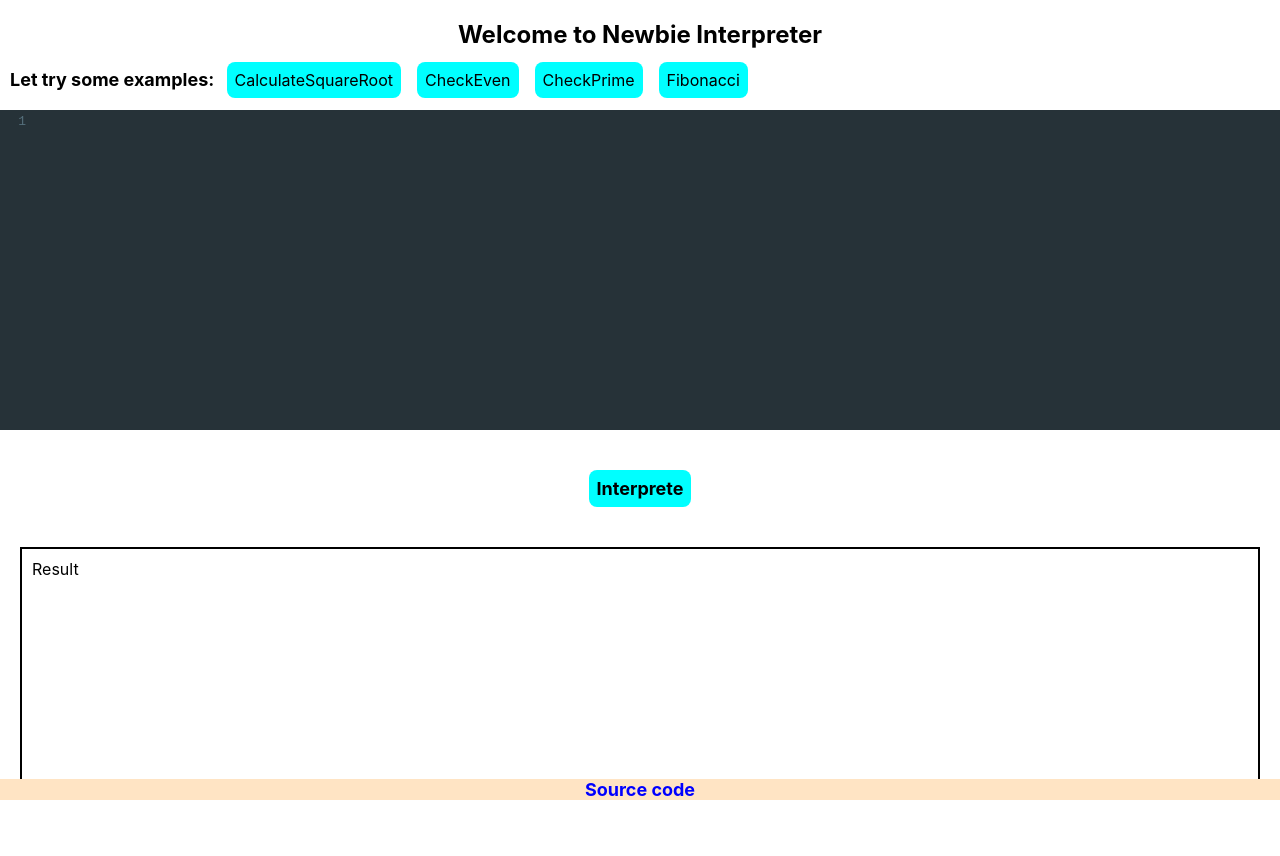
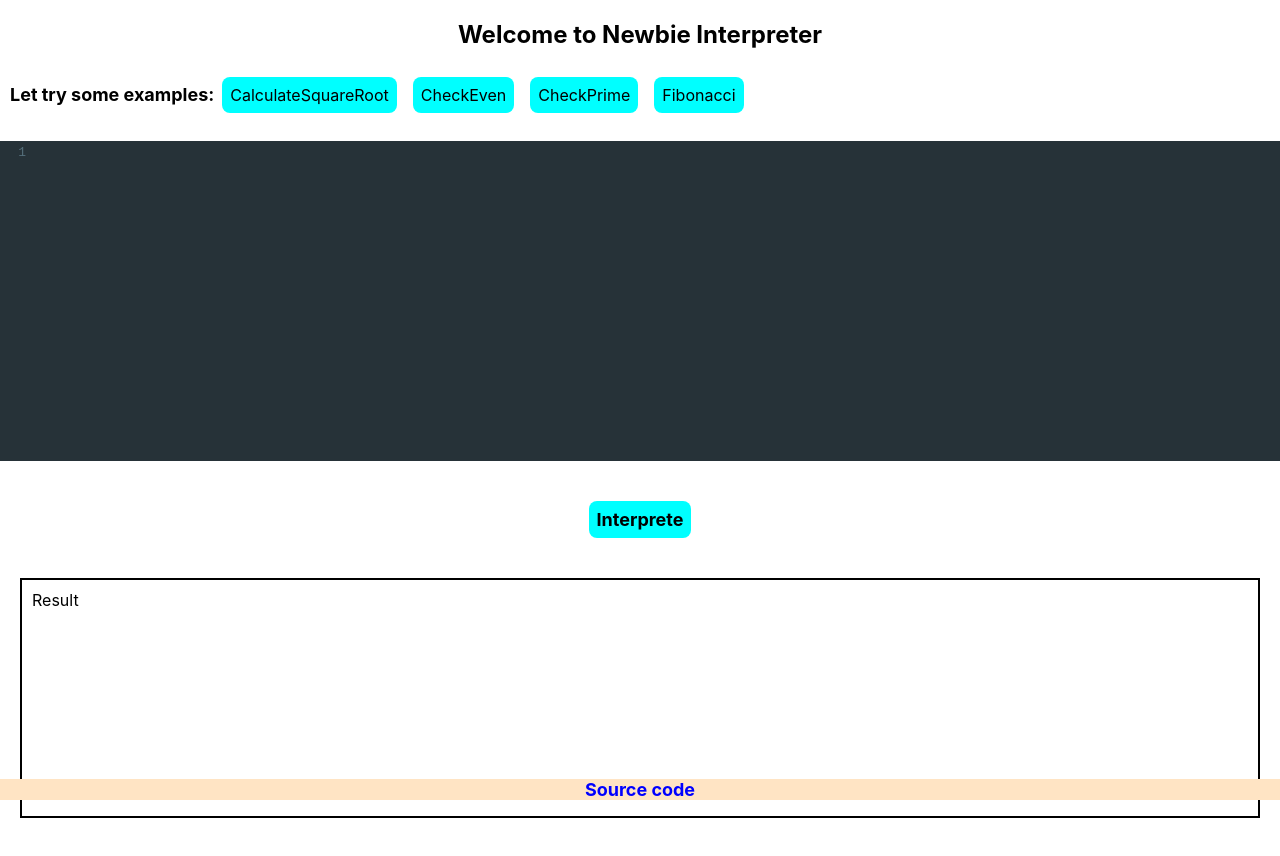
Before and after one commit to binhphanhai/newbie-interpreter, a Next.js app: page / in a window 1280 px wide. Shown: the top 856 px of the page. Built offline with nearby package versions, Linux system fonts and the light colour scheme.

Commit message:
fix styling

```diff
--- a/pages/index.tsx
+++ b/pages/index.tsx
@@ -12,7 +12,7 @@ const Home = ({ examples }: InferGetStaticPropsType<typeof getStaticProps>) => {
       <div>
         <h2>Welcome to Newbie Interpreter</h2>
         <div className="example-container">
-          <span className="title">Let try some examples: </span>
+          <div className="title">Let try some examples: </div>
           {Object.keys(examples).map((itemKey) => (
             <ExampleItem
               key={itemKey}
--- a/styles/globals.css
+++ b/styles/globals.css
@@ -43,6 +43,9 @@ h2 {
 }
 
 .example-container {
+  display: flex;
+  flex-wrap: wrap;
+  align-items: center;
   margin-left: 10px;
   margin-bottom: 20px;
 }
```
